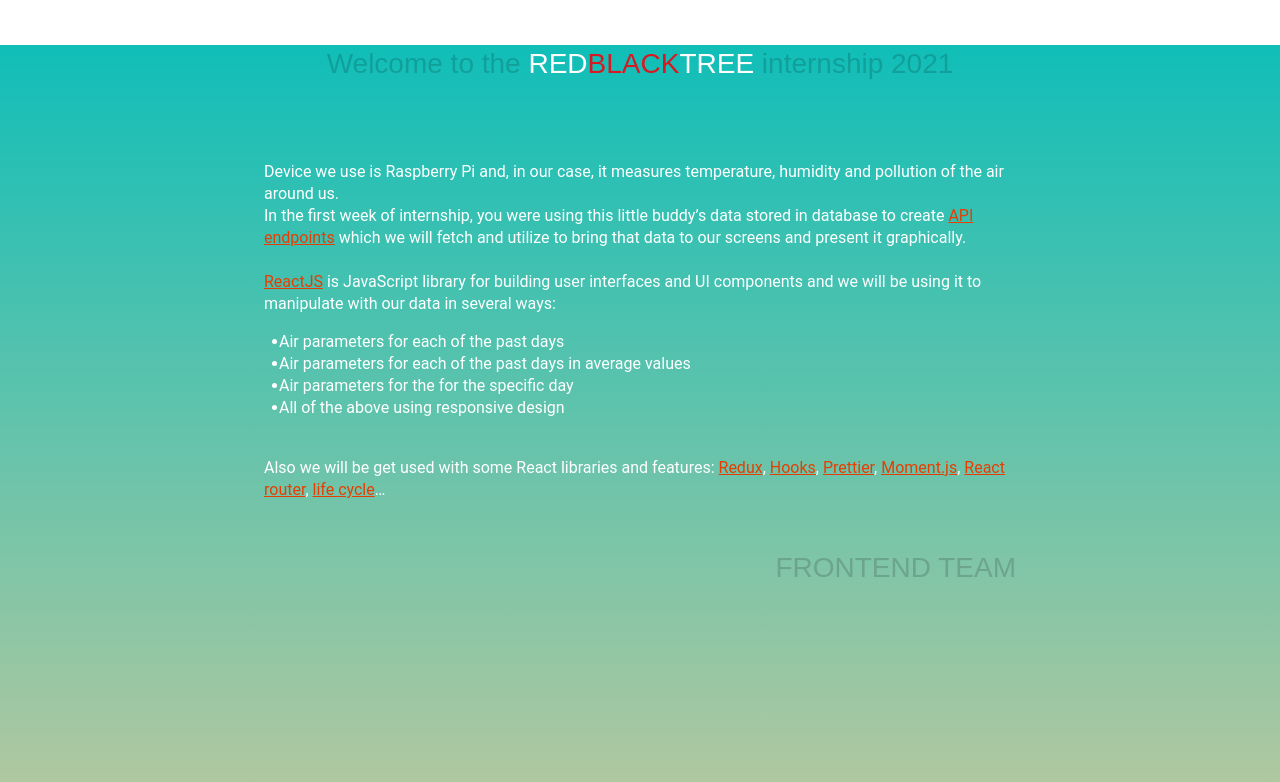
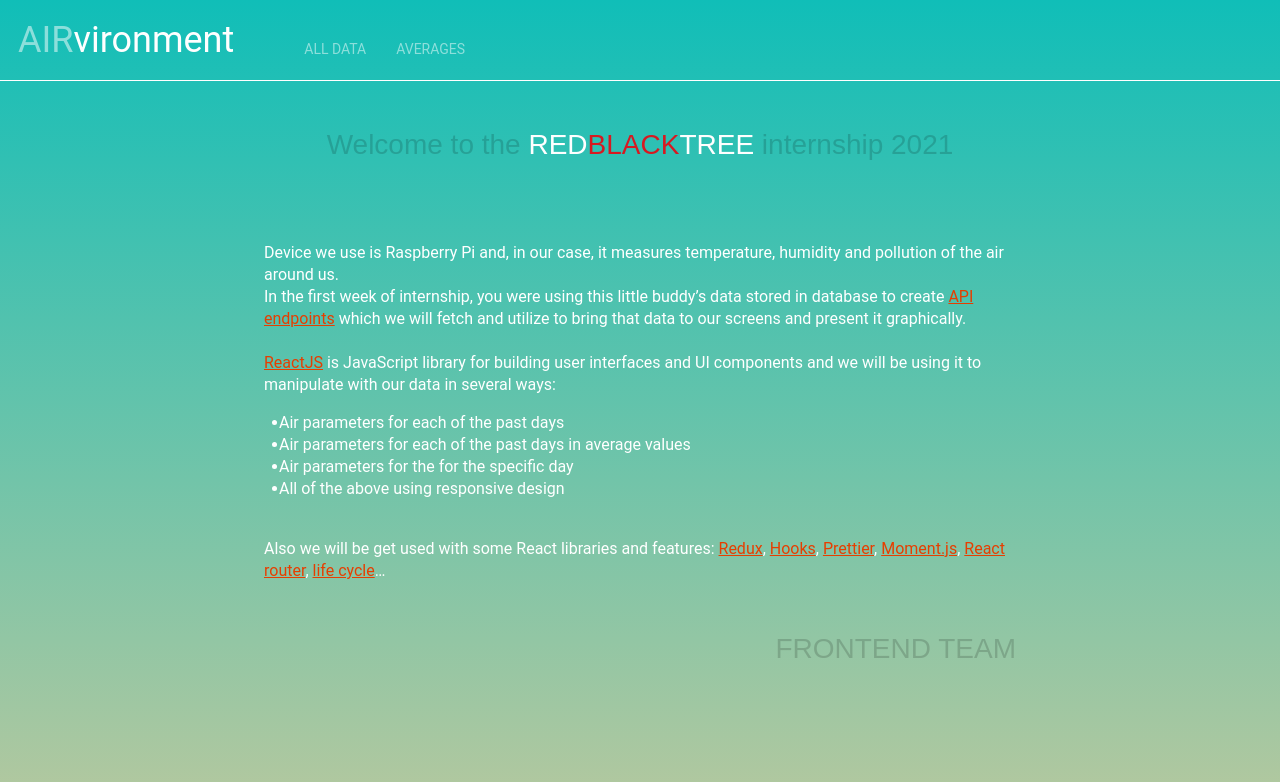
Before and after one commit to jovicadev94/airvironment-frontend-summer, a React (Create React App) app: page / in a window 1280 px wide. Shown: the top 782 px of the page. Built offline with nearby package versions, Linux system fonts and the light colour scheme.

Commit message:
Implement header component and changes

```diff
--- a/src/App.js
+++ b/src/App.js
@@ -1,9 +1,11 @@
 import "./App.scss";
 import { Home } from "./pages";
+import Header from "./components/Header";
 
 function App() {
   return (
     <div className="app">
+      <Header />
       <Home />
     </div>
   );
--- a/src/App.scss
+++ b/src/App.scss
@@ -2,5 +2,5 @@
 .app {
   background: $background;
   width: 100vw;
-  height: calc(100vh - 45px);
+  height: 100vh;
 }
--- /dev/null
+++ b/src/assets/styles/components/Header.scss
@@ -0,0 +1,39 @@
+@import "../variables";
+@import "../mixins";
+
+body {
+  font-family: $roboto;
+  min-height: 100vh;
+}
+
+.header {
+  height: 80px;
+  border-bottom: 1px solid $color-white;
+  font-size: 36px;
+  color: $color-white;
+  @include flex(row, unset, center);
+}
+
+.header-span-opacity {
+  text-transform: uppercase;
+  opacity: 0.5;
+  margin-left: 18px;
+}
+
+.all_data {
+  margin-left: 70px;
+  font-size: 14px;
+  text-transform: uppercase;
+  margin-top: 18px;
+  opacity: 0.5;
+  cursor: pointer;
+}
+
+.averages {
+  margin-left: 30px;
+  font-size: 14px;
+  text-transform: uppercase;
+  margin-top: 18px;
+  opacity: 0.5;
+  cursor: pointer;
+}
--- /dev/null
+++ b/src/components/Header.js
@@ -0,0 +1,17 @@
+import React from "react";
+import "../assets/styles/components/Header.scss";
+
+const Header = () => {
+  return (
+    <div className="header">
+      <div className="logo">
+        <span className="header-span-opacity">air</span>
+        <span className="nav2">vironment</span>
+      </div>
+      <div className="all_data">all data</div>
+      <div className="averages"> averages</div>
+    </div>
+  );
+};
+
+export default Header;
```
Also changed, not shown: src/pages/Home.js (+8 -6 lines).
